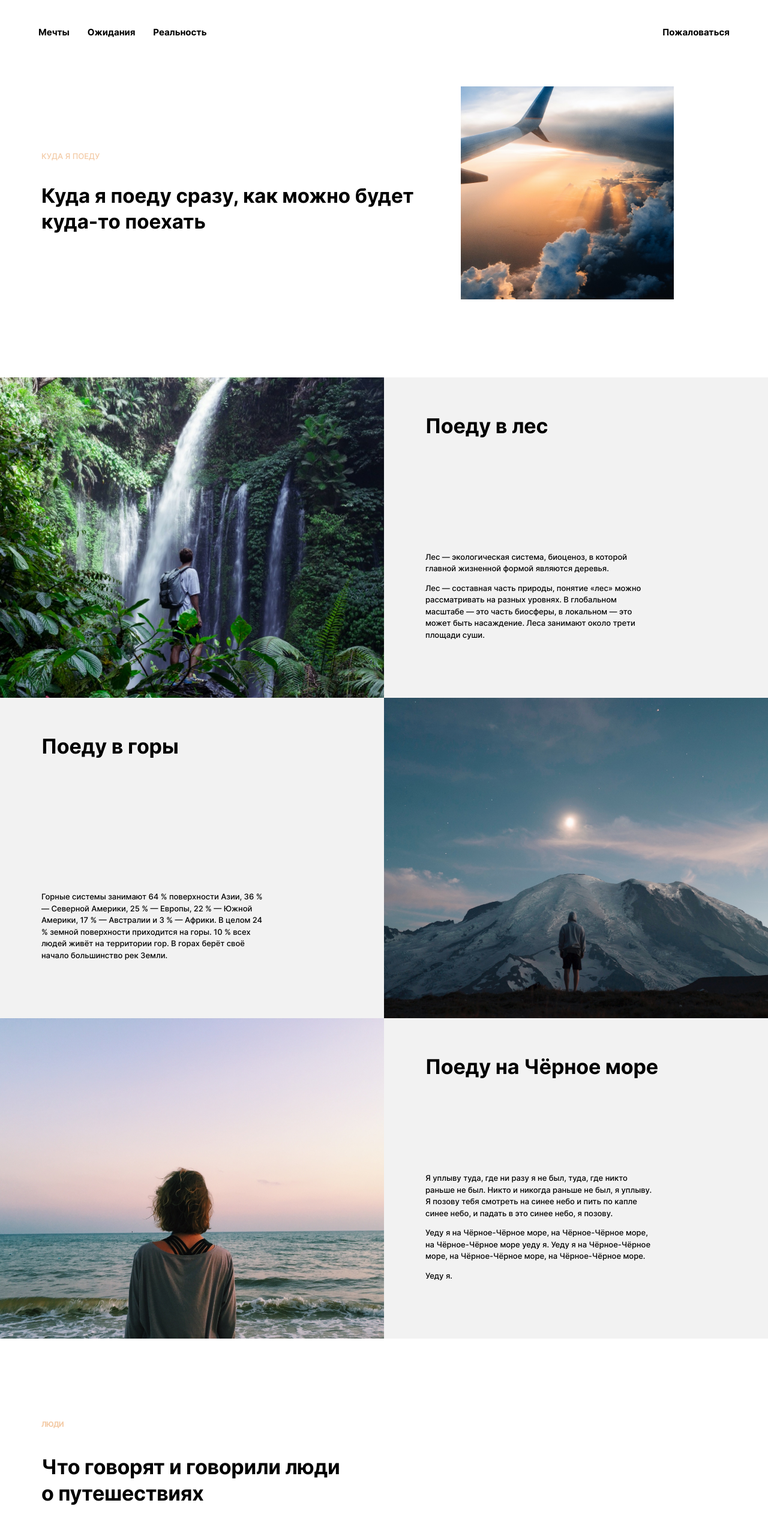
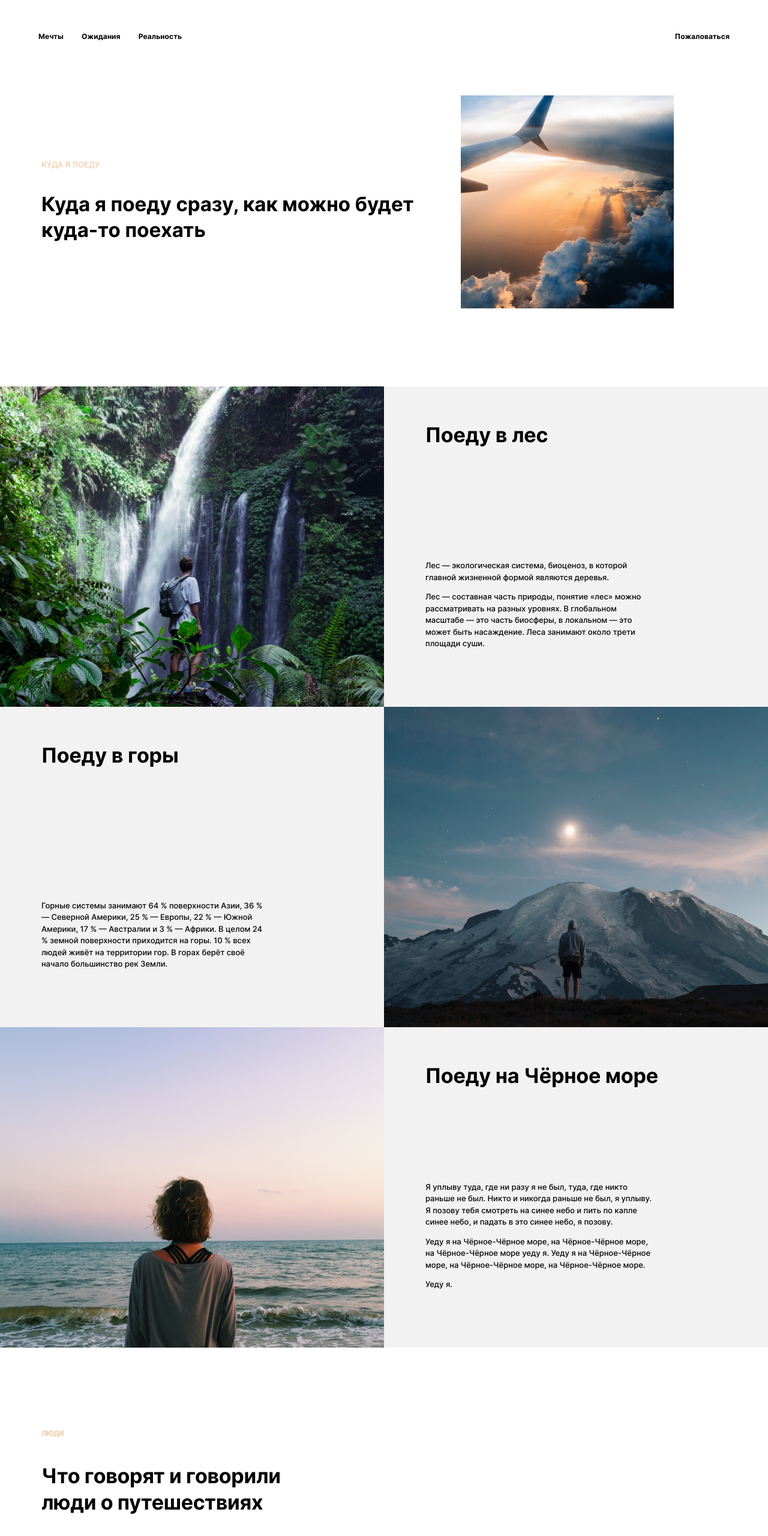
Before and after one commit to IrinaShilyaeva/where_am_I_going, a plain HTML site: page index.html in a window 1280 px wide. Shown: the top 2560 px of the page at 60% size. Drawn offline with Linux system fonts and the light colour scheme.

Commit message:
В процессе правок по шрифтам и отступам 3

```diff
--- a/blocks/cards/__description/cards__description.css
+++ b/blocks/cards/__description/cards__description.css
@@ -2,4 +2,5 @@
   font-weight: normal;
   font-size: 13px;
   line-height: 150%;
+  margin: 0;
 }
--- a/blocks/cards/__item/cards__item.css
+++ b/blocks/cards/__item/cards__item.css
@@ -2,5 +2,5 @@
   margin: 0;
   display: flex;
   flex-direction: column;
-  max-width: calc((100% - (20px * 3) - (40px + 30px)) / 4);
+  max-width: calc((100% - (20px * 3) - (40px + 80px)) / 4);
 }
--- a/blocks/cards/__title/cards__title.css
+++ b/blocks/cards/__title/cards__title.css
@@ -3,6 +3,6 @@
   font-size: 12px;
   line-height: 150%;
   letter-spacing: -0.06em;
-  margin: 0;
+  margin: 0 0 28px;
   text-transform: uppercase;
 }
--- a/blocks/header/__link/header__link.css
+++ b/blocks/header/__link/header__link.css
@@ -2,4 +2,7 @@
   text-decoration: none;
   color: black;
   margin-right: 30px;
+  font-size: 12px;
+  line-height: 130%;
+  letter-spacing: 0.01em;
 }
--- a/blocks/header/__report/header__report.css
+++ b/blocks/header/__report/header__report.css
@@ -1,3 +1,6 @@
 .header__report {
   margin: 0;
+  font-size: 12px;
+  line-height: 130%;
+  letter-spacing: 0.01em;
 }
--- a/blocks/section-title/section-title.css
+++ b/blocks/section-title/section-title.css
@@ -1,5 +1,5 @@
 .section-title {
-  width: 45%;
+  max-width: 410px;
   font-weight: bold;
   font-size: 34px;
   line-height: 130%;
```
